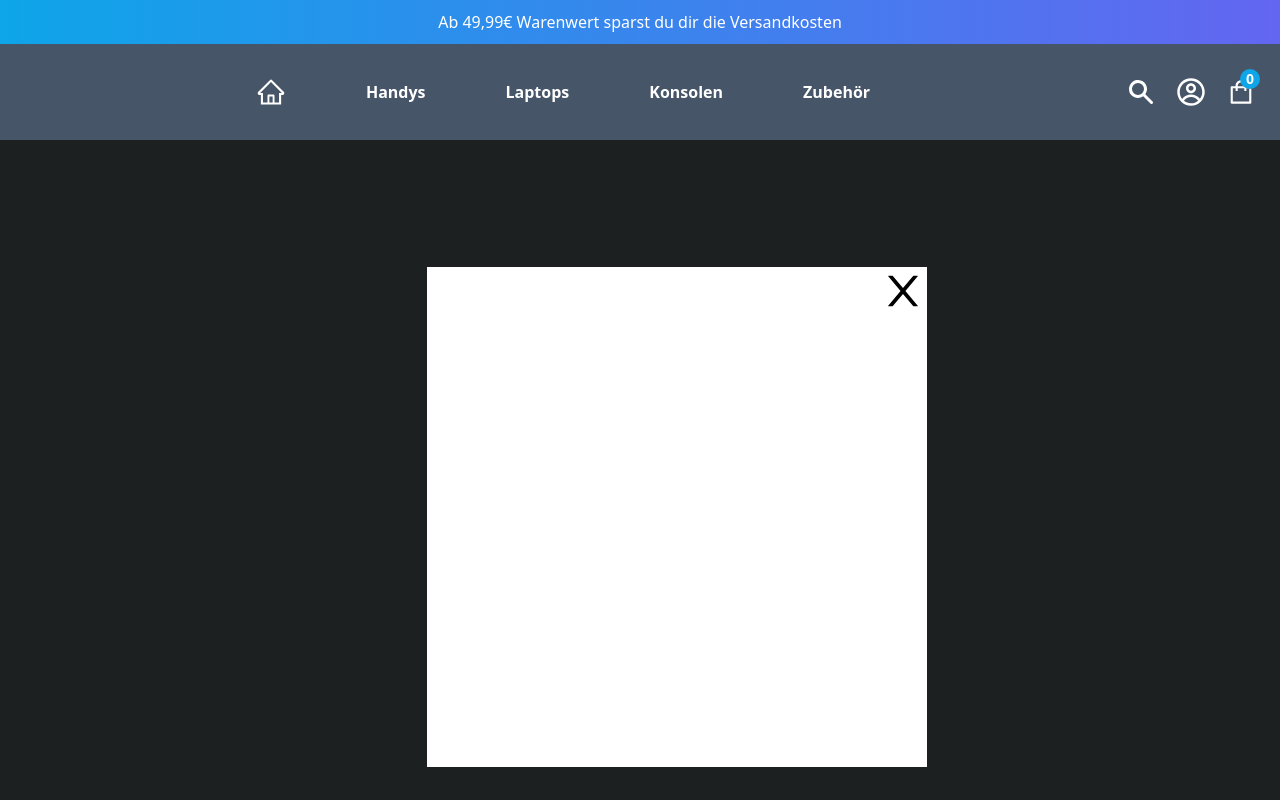
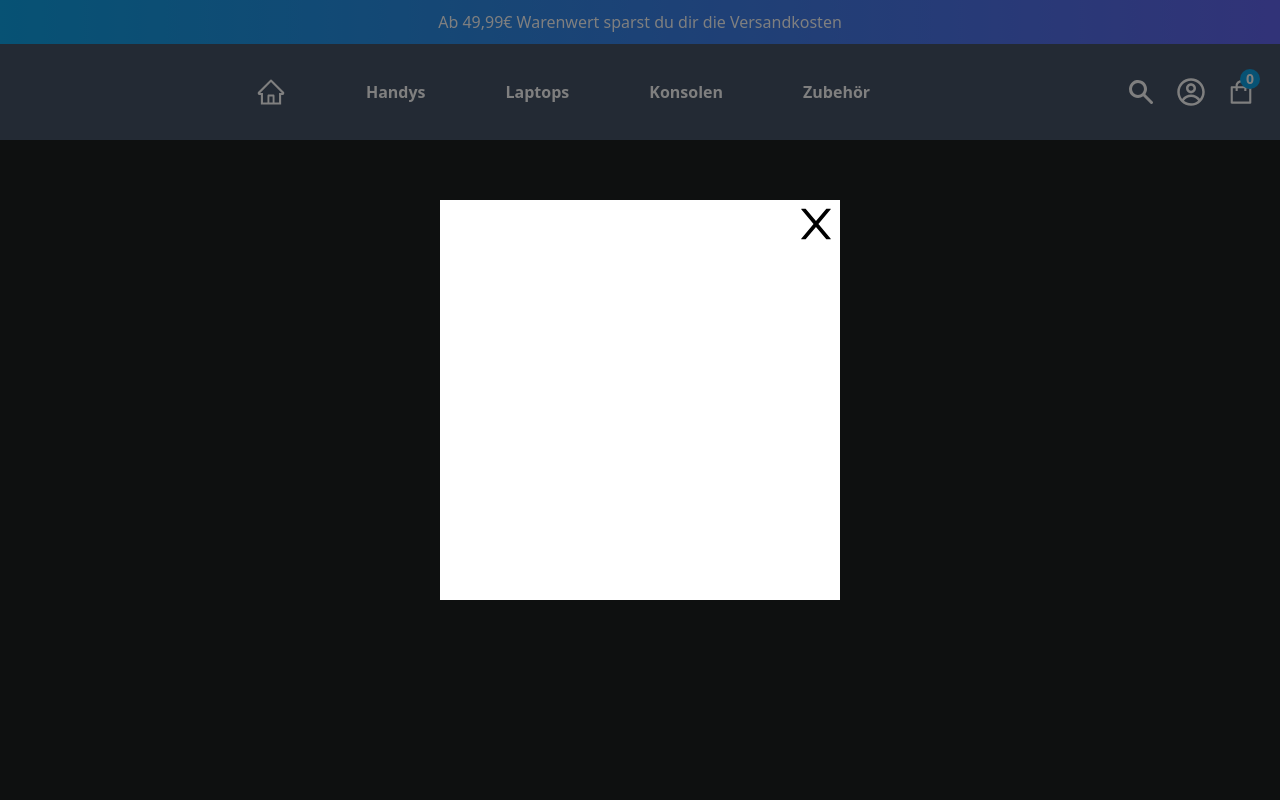
Before and after one commit to danielgen01/E-Commerce-with-React-Redux, a React (Create React App) app: page / in a window 1280 px wide. Both pictures are taken after a click on the icon 1241 px from the left and 92 px from the top of the page. Built offline with nearby package versions, Linux system fonts and the light colour scheme.

Commit message:
add transparent background component

```diff
--- a/src/globalComponents/CartModal/CartModal.tsx
+++ b/src/globalComponents/CartModal/CartModal.tsx
@@ -3,6 +3,7 @@ import { RootState } from "../../app/store"
 import { useAppDispatch, useAppSelector } from "../../app/hooks"
 import { toggleCartModal } from "../../features/OpenCartModal/cartModalSlice"
 import { AiOutlineClose } from "react-icons/ai"
+import TranspBack from "../TransparentBackground/TranspBack"
 
 const CartModal: React.FC = () => {
   const dispatch = useAppDispatch()
@@ -15,13 +16,17 @@ const CartModal: React.FC = () => {
   }
   return (
     <>
-      <div
-        className="cart-modal h-[500px] w-[500px] bg-white absolute top-1/3 left-1/3"
-        style={{display: isCartModalOpen? "flex" : "none"}}
-      >
-
-            <AiOutlineClose className="text-5xl ml-auto" onClick={handleCloseModalClick}/>
-      </div>
+      <TranspBack style={{ display: isCartModalOpen ? "flex" : "none" }}>
+        <div
+          className="cart-modal h-[400px] w-[400px] bg-white absolute top-1/2 left-1/2 -translate-x-1/2 -translate-y-1/2 cursor-default"
+          style={{ display: isCartModalOpen ? "flex" : "none" }}
+        >
+          <AiOutlineClose
+            className="text-5xl ml-auto cursor-pointer"
+            onClick={handleCloseModalClick}
+          />
+        </div>
+      </TranspBack>
     </>
   )
 }
--- a/src/globalComponents/Navbar/NavbarComponents/TopRightIcons.tsx
+++ b/src/globalComponents/Navbar/NavbarComponents/TopRightIcons.tsx
@@ -3,12 +3,12 @@ import { HiSearch } from "react-icons/hi"
 import { CgProfile } from "react-icons/cg"
 import { AiOutlineShopping } from "react-icons/ai"
 import { RootState } from "../../../app/store"
-import { useAppDispatch,useAppSelector } from "../../../app/hooks"
+import { useAppDispatch, useAppSelector } from "../../../app/hooks"
 import { toggleCartModal } from "../../../features/OpenCartModal/cartModalSlice"
 
 export const TopRightIcons: React.FC = () => {
   const dispatch = useAppDispatch()
-  const isCartModalOpen = useAppSelector((state:RootState) => state.cartModalSlice.isCartModalOpen)
+  // const isCartModalOpen = useAppSelector((state:RootState) => state.cartModalSlice.isCartModalOpen)
 
   const handleCartIconClick = () => {
     dispatch(toggleCartModal())
@@ -19,7 +19,10 @@ export const TopRightIcons: React.FC = () => {
       <HiSearch className="bx bx-search cursor-pointer hover:text-sky-500 duration-300" />
       <CgProfile className="bx bx-user-circle cursor-pointer  hover:text-sky-500 duration-300" />
       <div className="flex">
-        <AiOutlineShopping className="bx bx-cart cursor-pointer  hover:text-gray-600 duration-300" onClick={handleCartIconClick}/>
+        <AiOutlineShopping
+          className="bx bx-cart cursor-pointer  hover:text-gray-600 duration-300"
+          onClick={handleCartIconClick}
+        />
         <h2 className="text-white text-sm bg-sky-500 text-center rounded-full w-5 h-5 -ml-4 -mt-2">
           0
         </h2>
--- /dev/null
+++ b/src/globalComponents/TransparentBackground/TranspBack.tsx
@@ -0,0 +1,22 @@
+import React from "react"
+
+interface TranspBackProps {
+  children?: React.ReactNode
+  style?: React.CSSProperties
+}
+
+const TranspBack: React.FC<TranspBackProps> = ({ children, style }) => {
+  return (
+    <>
+      <div
+        className="block
+  bg-black/70 absolute w-screen h-screen top-0 z-20 cursor-pointer hover:bg-black/50"
+        style={style}
+      >
+        {children}
+      </div>
+    </>
+  )
+}
+
+export default TranspBack
```
